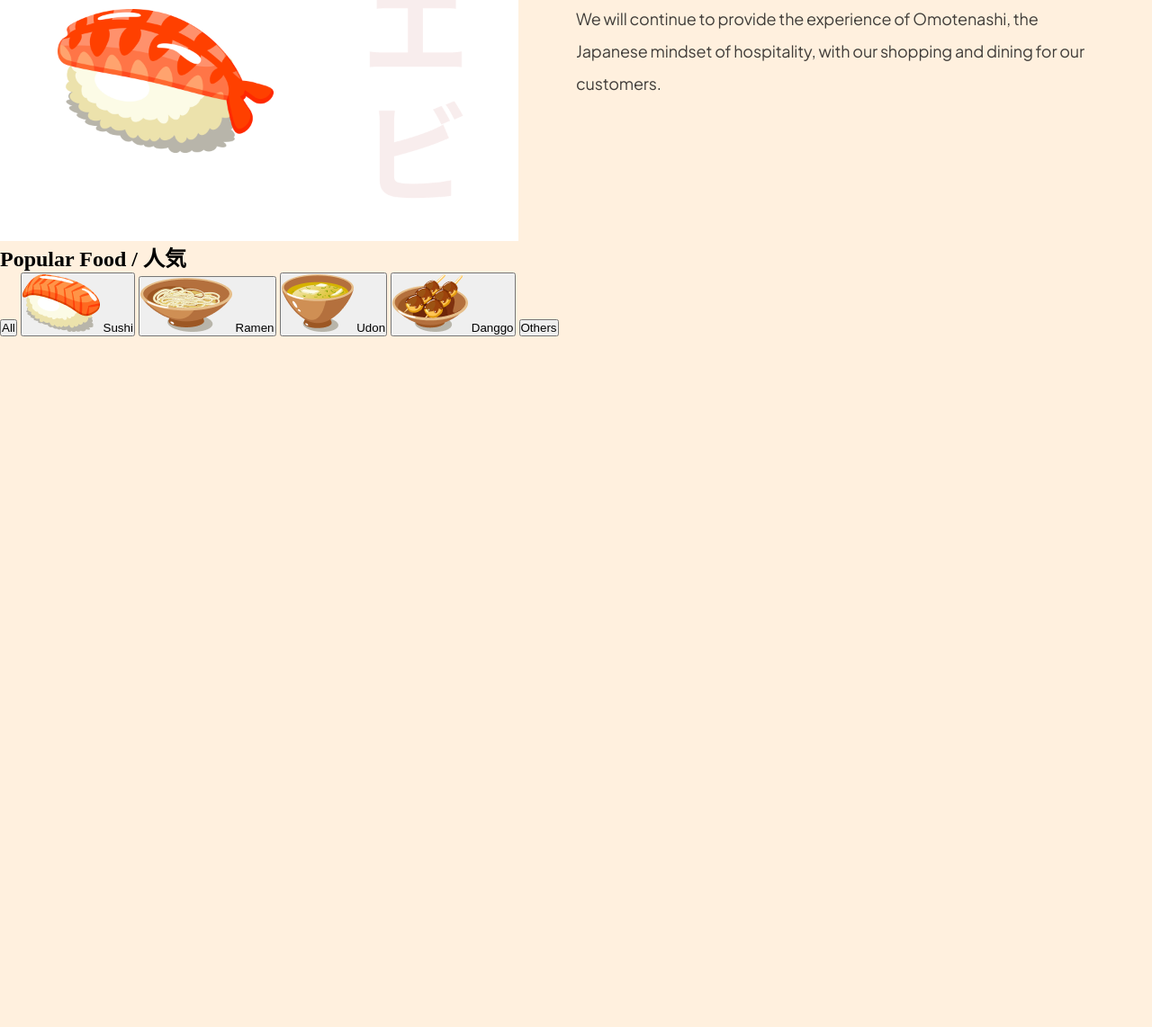
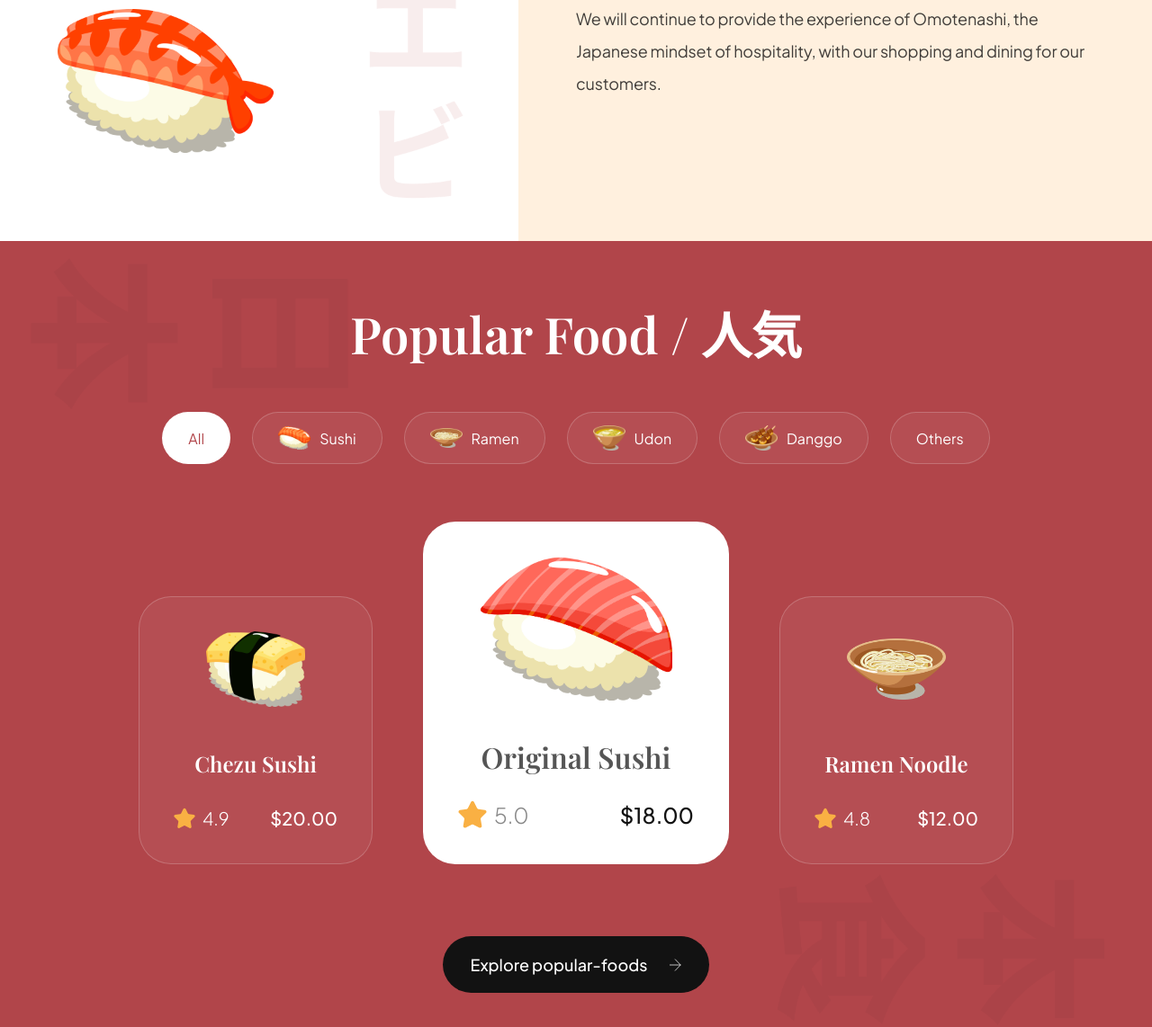
Before and after one commit to gregoriusgrd/sushi-restaurant, a website built with Vite: page index.html in a window 1280 px wide. Shown: the part 1250-2392 px from the top of the page at 90% size. Before the commit the page ends 1624 px from the top, so only its background shows below. Built offline with nearby package versions, Linux system fonts and the light colour scheme; files whose address does not match are found by name.

Commit message:
update-popular-foods-section-css

```diff
--- a/css/sections/popular.css
+++ b/css/sections/popular.css
@@ -0,0 +1,198 @@
+.popular-foods {
+    padding: 64px;
+
+    display: flex;
+    flex-direction: column;
+
+    background-color: var(--primary-color);
+    background-image: url("../../assets/popular_bg.png");
+    background-position: center;
+    background-repeat: no-repeat;
+    background-size: contain;
+
+    overflow: hidden;
+}
+
+.popular-foods__title {
+    font-size: 56px;
+    font-family: var(--playfair-display);
+    font-weight: 600;
+    line-height: 78px;
+    color: #fff;
+    text-align: center;
+}
+
+.popular-foods__filters {
+    margin-top: 48px;
+    max-width: 100%;
+    overflow-x: auto;
+
+    display: flex;
+    justify-content: center;
+    gap: 24px;
+}
+
+.popular-foods__filter-btn {
+    padding: 10px 28px;
+
+    display: flex;
+    flex-direction: row;
+    align-items: center;
+    gap: 10px;
+
+    background: rgba(255, 255, 255, 0.05);
+    border: 1px solid rgba(255, 255, 255, 0.2);
+    border-radius: 46px;
+
+    font-size: 16px;
+    font-weight: 300px;
+    line-height: 25px;
+    font-family: var(--plus-jakarta-sans);
+    color: #fff;
+    cursor: pointer;
+}
+
+.popular-foods__filter-btn img {
+    width: 36px;
+    height: 36px;
+    object-fit: contain;
+}
+
+.popular-foods__filter-btn.active {
+    background: #fff;
+    color: var(--primary-color)
+}
+
+.popular-foods__filter-btn:hover {
+    background: #fff;
+    color: var(--primary-color)
+}
+
+.popular-foods__catalogue {
+    margin-top: 64px;
+
+    display: flex;
+    justify-content: center;
+    align-items: flex-end;
+    flex-wrap: wrap;
+    gap: 56px;
+}
+
+.popular-foods__button {
+    width: fit-content;
+
+    padding: 20px 30px;
+    margin: 80px auto 0;
+
+    font-weight: 500;
+    font-size: 18px;
+    line-height: 23px;
+    font-family: var(--plus-jakarta-sans);
+    color: #fff;
+
+    border: none;
+    outline: none;
+    background: var(--secondary-color);
+    border-radius: 64px;
+    cursor: pointer;
+}
+
+.popular-foods__button img {
+    width: 14px;
+    height: 14px;
+    object-fit: contain;
+
+    margin-left: 21px;
+}
+
+.popular-foods__card {
+    padding: 38px;
+    min-width: 260px;
+    height: fit-content;
+
+    display: flex;
+    align-items: center;
+    flex-direction: column;
+
+    border-radius: 36px;
+    background: rgba(255, 255, 255, 0.05);
+    border: 1px solid rgba(255, 255, 255, 0.2);
+}
+
+.popular-foods__card-image {
+    width: 110px;
+    height: 84px;
+    object-fit: contain;
+}
+
+.popular-foods__card-title {
+    margin-top: 47px;
+
+    font-weight: 600;
+    font-size: 24px;
+    line-height: 32px;
+    font-family: var(--playfair-display);
+    color: #fff;
+    text-align: center;
+}
+
+.popular-foods__card-details {
+    width: 100%;
+    margin-top: 32px;
+}
+
+.popular-foods__card-rating {
+    display: flex;
+    align-items: center;
+    gap: 8px;
+}
+
+.popular-foods__card-rating img {
+    width: 24px;
+    height: 24px;
+    object-fit: contain;
+}
+
+.popular-foods__card-rating p {
+    font-size: 20px;
+    font-weight: 300;
+    font-family: var(--plus-jakarta-sans);
+    color: #fff;
+}
+
+.popular-foods__card-price {
+    font-size: 20px;
+    font-weight: 500;
+    font-family: var(--plus-jakarta-sans);
+    color: #fff;
+}
+
+.popular-foods__card.active-card {
+    background: #fff;
+    min-width: 340px;
+}
+
+.popular-foods__card.active-card .popular-foods__card-image {
+    width: 214px;
+    height: 160px;
+}
+
+.popular-foods__card.active-card .popular-foods__card-title {
+    color: var(--black-500);
+    font-size: 32px;
+}
+
+.popular-foods__card.active-card .popular-foods__card-rating img {
+    width: 32px;
+    height: 32px;
+}
+
+.popular-foods__card.active-card .popular-foods__card-rating p {
+    font-size: 24px;
+    color: var(--gray-100);
+}
+
+.popular-foods__card.active-card .popular-foods__card-price {
+    font-size: 24px;
+    color: var(--secondary-color)
+}
--- a/index.html
+++ b/index.html
@@ -131,6 +131,55 @@
         </button>
         <button class="popular-foods__filter-btn">Others</button>
       </div>
+
+      <div class="popular-foods__catalogue">
+        <article class="popular-foods__card">
+          <img class="popular-foods__card-image" src="assets/sushi-12.png" alt="sushi 12">
+          <h4 class="popular-foods__card-title">Chezu Sushi</h4>
+
+          <div class="popular-foods__card-details flex-between">
+            <div class="popular-foods__card-rating">
+              <img src="assets/star.svg" alt="star">
+              <p>4.9</p>
+            </div>
+
+            <p class="popular-foods__card-price">$20.00</p>
+          </div>
+        </article>
+
+        <article class="popular-foods__card active-card">
+          <img class="popular-foods__card-image" src="assets/sushi-11.png" alt="sushi 11">
+          <h4 class="popular-foods__card-title">Original Sushi</h4>
+
+          <div class="popular-foods__card-details flex-between">
+            <div class="popular-foods__card-rating">
+              <img src="assets/star.svg" alt="star">
+              <p>5.0</p>
+            </div>
+
+            <p class="popular-foods__card-price">$18.00</p>
+          </div>
+        </article>
+
+        <article class="popular-foods__card">
+          <img class="popular-foods__card-image" src="assets/sushi-10.png" alt="sushi 10">
+          <h4 class="popular-foods__card-title">Ramen Noodle</h4>
+
+          <div class="popular-foods__card-details flex-between">
+            <div class="popular-foods__card-rating">
+              <img src="assets/star.svg" alt="star">
+              <p>4.8</p>
+            </div>
+
+            <p class="popular-foods__card-price">$12.00</p>
+          </div>
+        </article>
+      </div>
+
+      <button class="popular-foods__button">
+        Explore popular-foods
+        <img src="assets/arrow-right.svg" alt="arrow-right"/>
+      </button>
     </section>
 
     <script src="js/script.js" type="module"></script>
```
